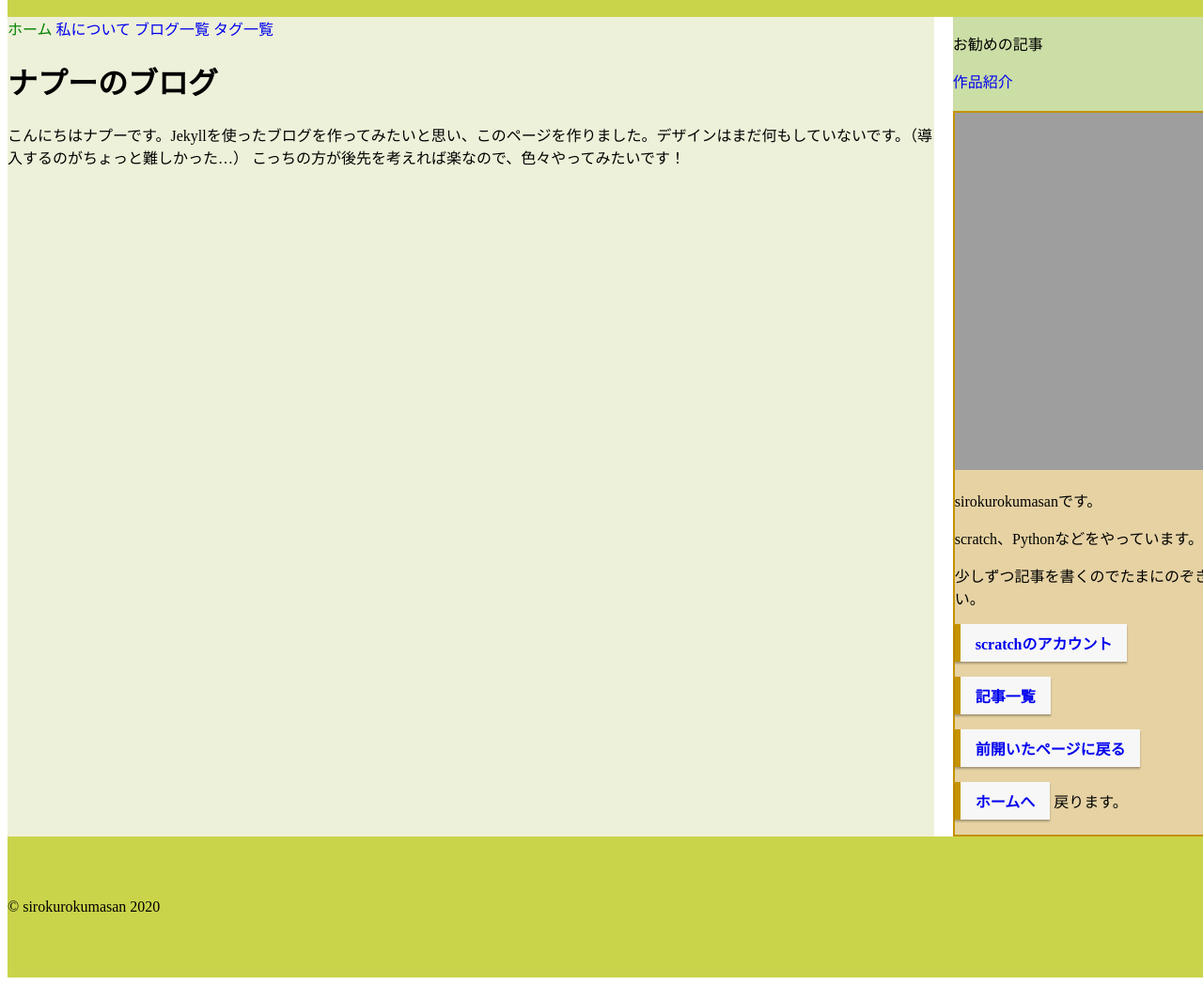
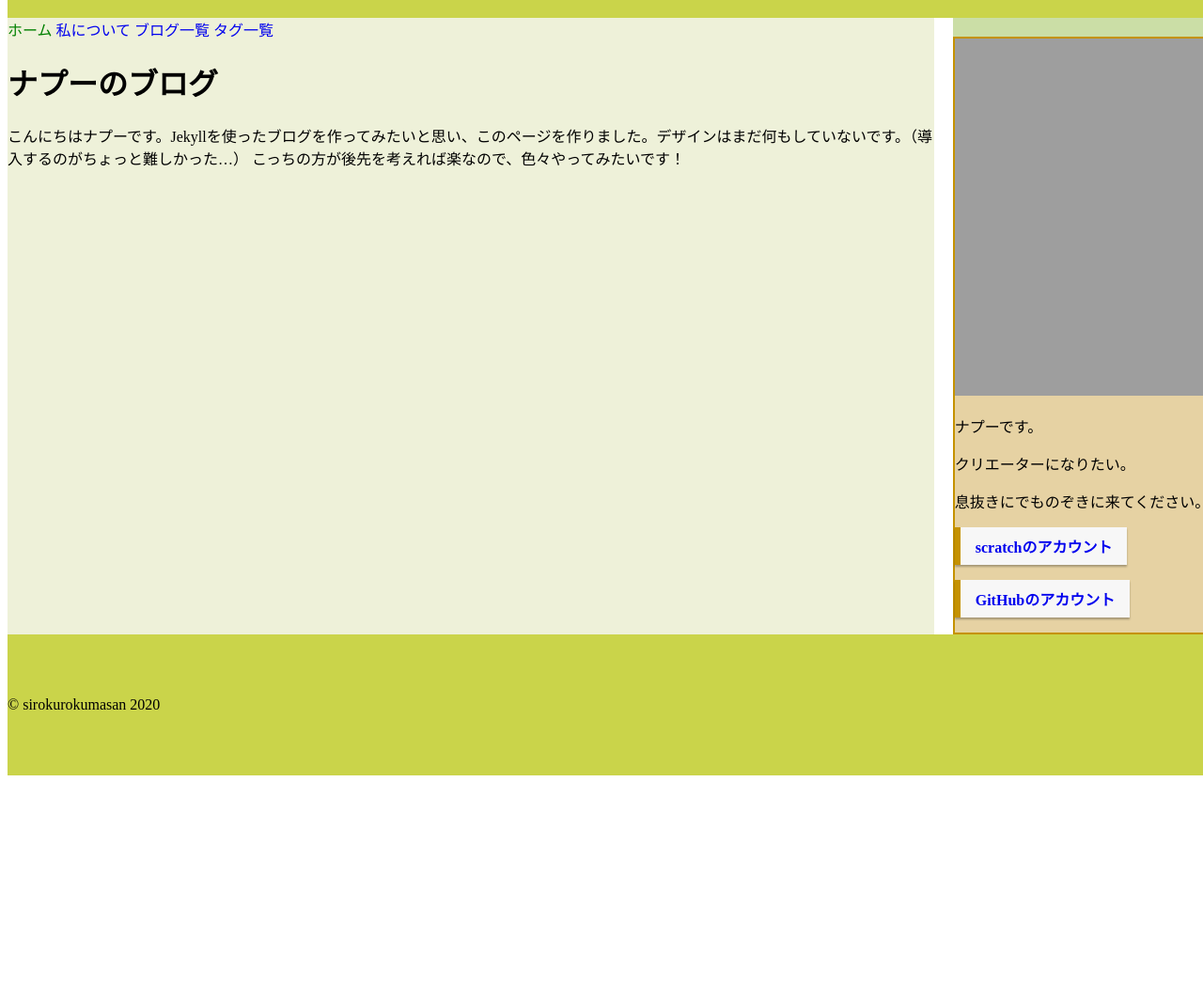
Before and after one commit to sirokurokumasan/sirokurokumasan.github.io, a Jekyll site: the page built from index.md, in a window 1280 px wide and 1376 px high. Shown: the part 328-1376 px from the top of the window at 94% size. Built offline with Jekyll 4.4.1, drawn with Linux system fonts in a browser that asks for light colours; nearby versions of some CDN libraries; grey boxes are pictures that could not be loaded.

Commit message:
Update default.html

```diff
--- a/_layouts/default.html
+++ b/_layouts/default.html
@@ -5,11 +5,10 @@
   <link rel="shortcut icon" href="https://sirokurokumasan.github.io/program/mono/images/favicon.ico"/>
   <title>{{ page.title }}</title>
   <link rel="stylesheet" href="/assets/css/styles.css">
-  <link href="https://use.fontawesome.com/releases/v5.6.1/css/all.css" rel="stylesheet">
 </head>
 <body>
 <header>
-  <a href="https://sirokurokumasan.github.io//program/" class="headline"><img src="mono/images/top.svg"></a>
+  <a href class="headline"><img src="mono/images/top.svg">ナプーのブログ</a>
 </header>
 
 <div class="container">
@@ -19,18 +18,14 @@
   </main>
   <div class="sidebar">
     <div class="sidebar__item">
-      <p>お勧めの記事</p>
-      <p><a href="https://sirokurokumasan.github.io/program/scratch/works.html">作品紹介</a></p>
     </div>
     <div class="sidebar__item sidebar__item--fixed">
       <img src="https://sirokurokumasan.github.io/program/mono/images/myicon.png" width="380" height="380">
-      <p>sirokurokumasanです。</p>
-      <p>scratch、Pythonなどをやっています。</p>
-      <p class="small">少しずつ記事を書くのでたまにのぞきに来てください。</p>
+      <p>ナプーです。</p>
+      <p>クリエーターになりたい。</p>
+      <p>息抜きにでものぞきに来てください。</p>
       <p><a href="https://scratch.mit.edu/users/sirokurokumasan/" class="btn">scratchのアカウント</a></p>
-      <p><a href="post/list.html" class="btn">記事一覧</a></p>
-      <p><a href="javascript:history.back()" class="btn">前開いたページに戻る</a></p>
-      <p><a href="https://sirokurokumasan.github.io/program/" class="btn">ホームへ</a> 戻ります。</p>
+      <p><a href="https://github.com/sirokurokumasan" class="btn">GitHubのアカウント</a></p>
     </div>
   </div>
 </div>
```
